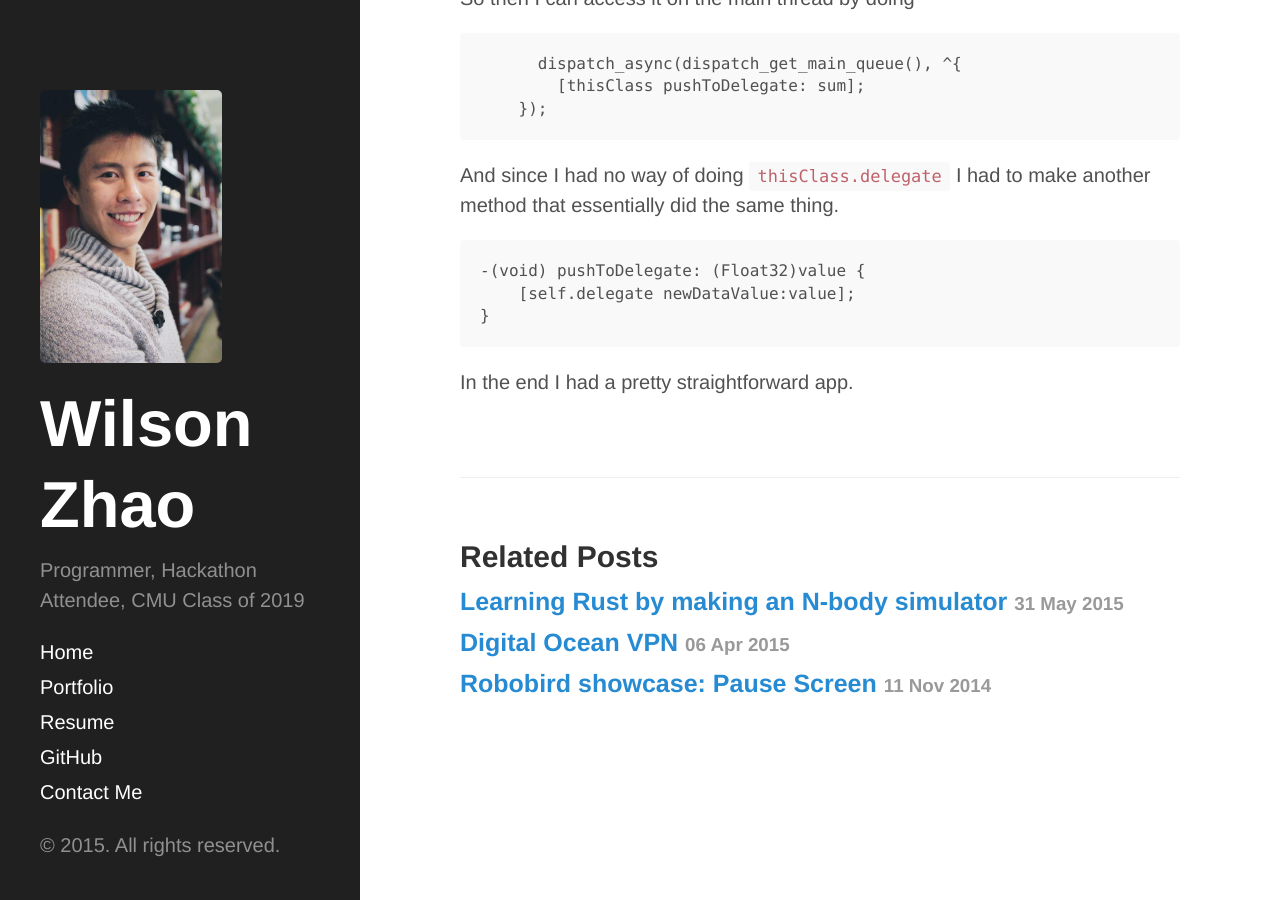
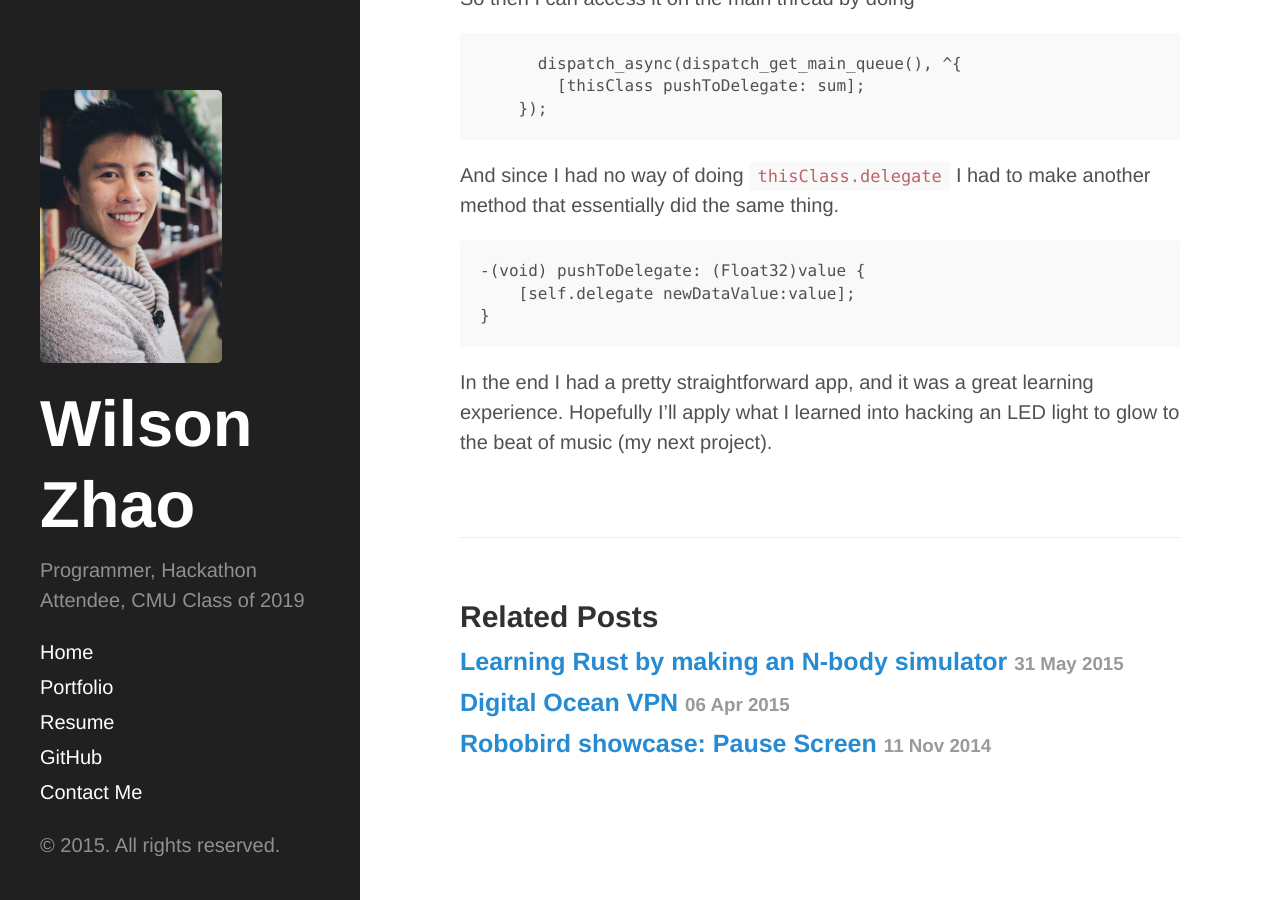
Before and after one commit to wilzh40/wilzh40.github.io_stop, a Jekyll site: the page built from _posts/2015-07-19-creating-a-decibel-meter-using-ios.md, in a window 1280 px wide and 900 px high, scrolled down 2985 px. Built offline with Jekyll 4.4.1, drawn with Linux system fonts in a browser that asks for light colours; some web fonts are replaced; Markdown is read by kramdown in place of the engine named in the settings.

Commit message:
Updated 2015-07-19-creating-a-decibel-meter-using-ios.md

```diff
--- a/_posts/2015-07-19-creating-a-decibel-meter-using-ios.md
+++ b/_posts/2015-07-19-creating-a-decibel-meter-using-ios.md
@@ -81,4 +81,4 @@ And since I had no way of doing `thisClass.delegate` I had to make another metho
     }
 
 
-In the end I had a pretty straightforward app.
+In the end I had a pretty straightforward app, and it was a great learning experience. Hopefully I'll apply what I learned into hacking an LED light to glow to the beat of music (my next project).
```
